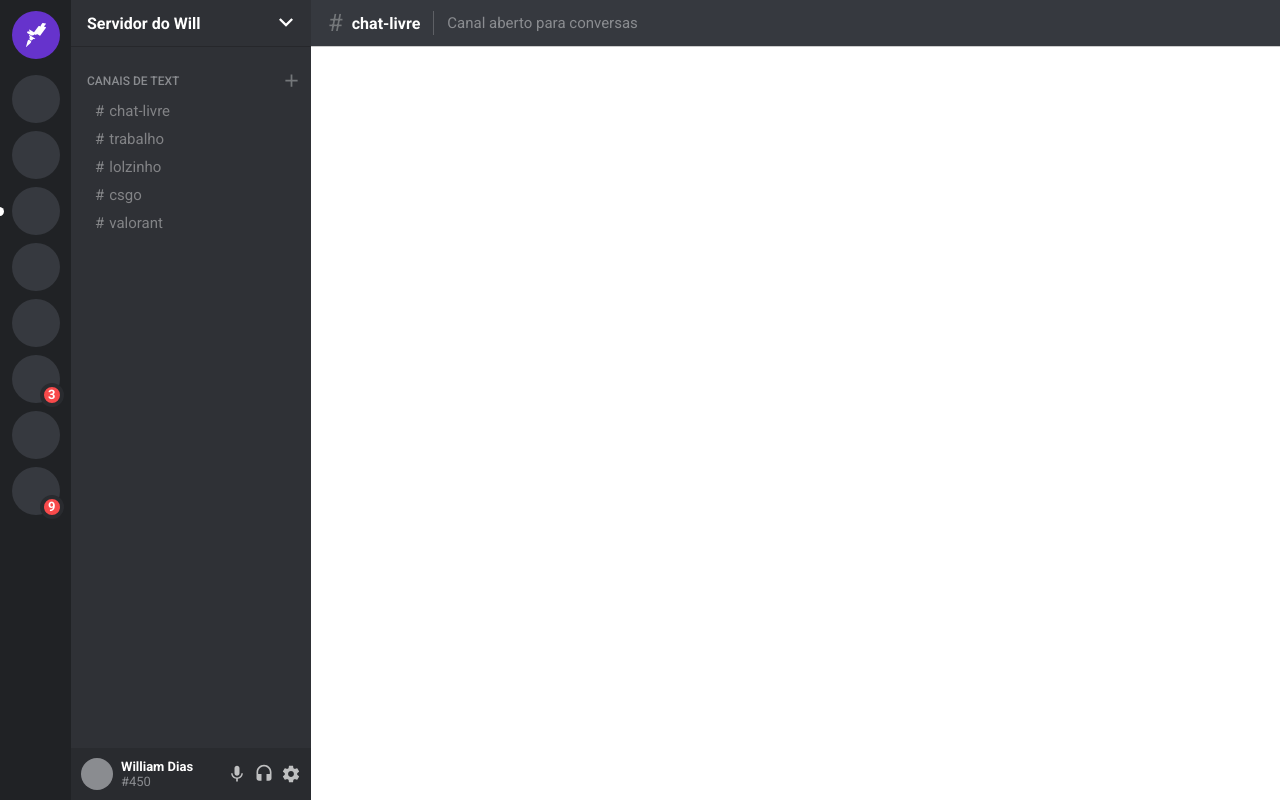
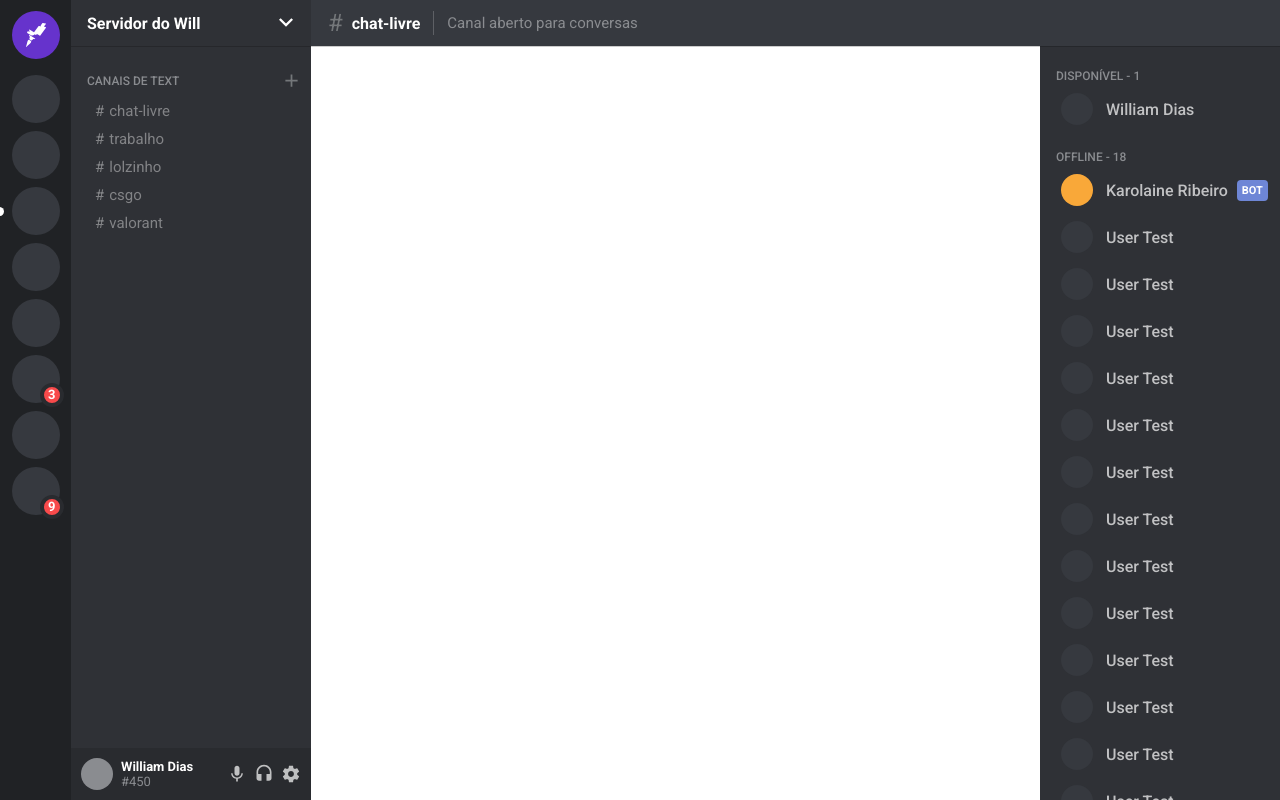
Before and after one commit to WilliamWJD/dsclone, a React (Create React App) app: page / in a window 1280 px wide. Built offline with nearby package versions, Linux system fonts and the light colour scheme.

Commit message:
Componente UserList

```diff
--- a/src/components/Layoult/index.js
+++ b/src/components/Layoult/index.js
@@ -7,6 +7,7 @@
 import ChanelInfo from '../ChanelInfo';
 import ChanelList from '../ChanelList';
 import UserInfo from '../UserInfo';
+import UserList from '../UserList';
 
 const Layoult = () => {
   return (
@@ -16,6 +17,8 @@
       <ChanelInfo />
       <ChanelList />
       <UserInfo />
+      <div />
+      <UserList />
     </Grid>
   );
 };
--- a/src/components/Layoult/styles.js
+++ b/src/components/Layoult/styles.js
@@ -1,15 +1,15 @@
-import styled from 'styled-components'
+import styled from 'styled-components';
 
 export const Grid = styled.div`
-  display:grid;
+  display: grid;
 
-  grid-template-columns: 71px 240px auto 24px;
-  grid-template-rows:46px auto 52px;
+  grid-template-columns: 71px 240px auto 240px;
+  grid-template-rows: 46px auto 52px;
 
   grid-template-areas:
     'SL SN CI CI'
     'SL CL CD UL'
     'SL UI CD UL';
 
-    height:100vh;
+  height: 100vh;
 `;
--- /dev/null
+++ b/src/components/UserList/index.js
@@ -0,0 +1,40 @@
+import React from 'react';
+
+import { Container, Role, User, Avatar } from './styles';
+
+const UserRow = ({ nickName, isBot }) => {
+  return (
+    <User>
+      <Avatar className={isBot ? 'bot' : ''} />
+      <strong>{nickName}</strong>
+      {isBot && <span>Bot</span>}
+    </User>
+  );
+};
+
+const UserList = () => {
+  return (
+    <Container>
+      <Role>Disponível - 1</Role>
+      <UserRow nickName="William Dias" />
+
+      <Role>Offline - 18</Role>
+      <UserRow nickName="Karolaine Ribeiro" isBot />
+      <UserRow nickName="User Test" />
+      <UserRow nickName="User Test" />
+      <UserRow nickName="User Test" />
+      <UserRow nickName="User Test" />
+      <UserRow nickName="User Test" />
+      <UserRow nickName="User Test" />
+      <UserRow nickName="User Test" />
+      <UserRow nickName="User Test" />
+      <UserRow nickName="User Test" />
+      <UserRow nickName="User Test" />
+      <UserRow nickName="User Test" />
+      <UserRow nickName="User Test" />
+      <UserRow nickName="User Test" />
+    </Container>
+  );
+};
+
+export default UserList;
--- /dev/null
+++ b/src/components/UserList/styles.js
@@ -0,0 +1,91 @@
+import styled from 'styled-components';
+
+export const Container = styled.div`
+  grid-area: UL;
+
+  display: flex;
+  flex-direction: column;
+
+  padding: 3px 6px 0 16px;
+  background-color: var(--secondary);
+
+  max-height: calc(100vh - 46px);
+  overflow: scroll;
+
+  ::-webkit-scrollbar {
+    width: 4px;
+  }
+
+  ::-webkit-scrollbar-thumb {
+    background-color: var(--tertiary);
+    border-radius: 4px;
+  }
+  ::-webkit-scrollbar-track {
+    background-color: var(--secondary);
+  }
+`;
+
+export const Role = styled.span`
+  margin-top: 20px;
+
+  text-transform: uppercase;
+  font-size: 12px;
+  font-weight: 500;
+  color: var(--gray);
+`;
+
+export const User = styled.div`
+  margin-top: 5px;
+  padding: 5px;
+
+  display: flex;
+  align-items: center;
+
+  cursor: pointer;
+
+  border-radius: 4px;
+  background: transparent;
+  transition: background 0.2s;
+
+  &:hover {
+    background: rgba(255, 255, 255, 0.1);
+  }
+
+  > strong {
+    margin-left: 13px;
+    font-weight: 500;
+    color: var(--white);
+    opacity: 0.7;
+
+    white-space: nowrap;
+    text-overflow: ellipsis;
+    overflow: hidden;
+  }
+
+  > span {
+    margin-left: 9px;
+
+    background-color: var(--discord);
+    color: var(--white);
+    border-radius: 4px;
+    padding: 4px 5px;
+
+    text-transform: uppercase;
+    font-weight: bold;
+    font-size: 11px;
+  }
+`;
+
+export const Avatar = styled.div`
+  flex-shrink: 0;
+
+  width: 32px;
+  height: 32px;
+
+  border-radius: 50%;
+  background-color: var(--primary);
+
+  &.bot {
+    background-color: var(--mention-detail);
+  }
+`;
```
